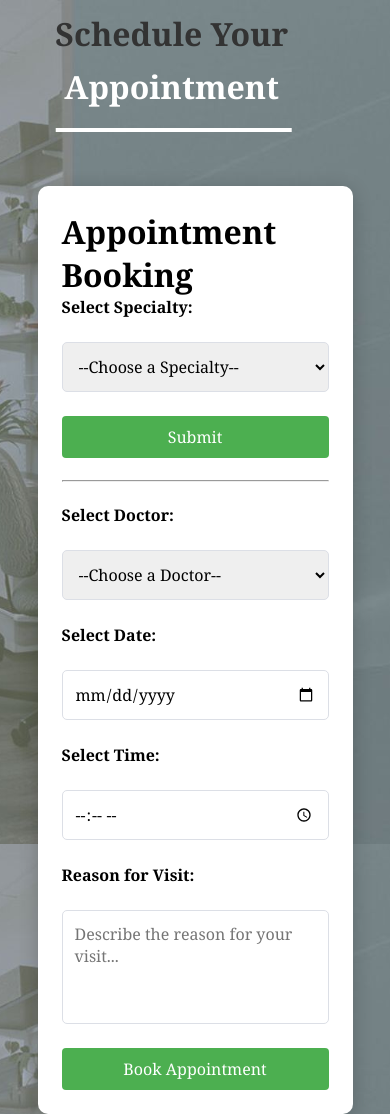
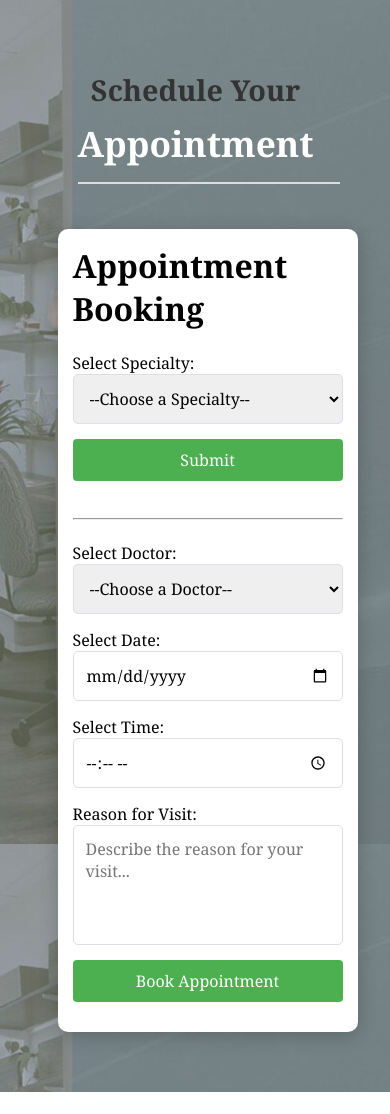
Before and after one commit to iRoseM/Clinic-web-application, a PHP site: page /AppointmentBooking.html in a window 390 px wide. After the commit the page ends 1092 px from the top, so only its background shows below. Run offline with PHP 8.4, Linux system fonts and the light colour scheme.

Commit message:
Appointments style

```diff
--- a/AppointmentBooking.html
+++ b/AppointmentBooking.html
@@ -3,11 +3,9 @@
         <meta charset="utf-8">
         <meta name="viewport" content="width=device-width, initial-scale=1.0">
         <link rel="icon" href="img/Logo.png" type="image/x-icon">
-        <!--<link rel="stylesheet" href="style.css">-->
         <title>TheraFlex - Booking Appointment</title>
         <link rel="stylesheet" href="style.css">
         <style>
-           /* Body Styling */
             body {
                 margin: 0;
                 background: url('img/AppointmentsBackground.jpg') no-repeat center center fixed;
@@ -35,10 +33,11 @@
                 <div id="AppointmentForms" >
 
                     <h1>Appointment Booking</h1>
-
+                    <br>
                     <!--First Form-->
                     <form id="specialtyForm" method="POST">
                         <label for="specialty">Select Specialty:</label>
+
                         <select name="specialty" required>
                             <option value="">--Choose a Specialty--</option>
                             <option value="Pediatric">Pediatric</option>
@@ -71,5 +70,6 @@
                     </form>
                 </div>
         </div>
+    <script src="script.js"></script>
     </body>
 </html>
--- a/style.css
+++ b/style.css
@@ -680,46 +680,66 @@ footer .logoSec{
     }
 }
 
+
 /*========= AppointmentsBooking ========*/
+/*========= AppointmentsBooking ========*/
+#main-container {
+    display: flex;
+    flex-wrap: wrap; /* Allow content to wrap on smaller screens */
+    justify-content: space-between;
+    align-items: stretch; /* Align both title and form to stretch equally */
+    width: 90%;
+    max-width: 1200px;
+    margin: auto;
+    height: auto; /* Allow container to adjust height dynamically */
+    padding: 20px;
+    box-sizing: border-box;
+    gap: 20px; /* Add gap between elements */
+}
 
-#AppointmentsTitle hr, #prescribtionTitle hr{
-    border: 2pt solid white;
-    position: absolute;
-    margin-top: 10pt auto ;
-    width:400pt;
-}
-#AppointmentsTitle h1 span {
-    font-size: 4rem;
+#AppointmentsTitle {
+    flex: 1; /* Take up available space */
+    display: flex;
+    flex-direction: column;
+    justify-content: center;
+    align-items: flex-start;
+    text-align: left;
+    font-size: 1.8rem;
+    padding: 10px 20px;
+    color: #333;
+    box-sizing: border-box;
+    min-width: 300px; /* Ensure it doesn't shrink too much */
 }
 
 #AppointmentsTitle h1 {
-    font-size: 2.5rem;
+    font-size: 2rem;
     margin: 0;
-}
-#AppointmentsTitle {
-    flex: 1;
-    color: #333;
-    position: relative;
-    text-align: left;
-    font-size: 4rem;
-    margin-right: 20px;
-    transform: translate(-10%, -50%);
-    margin: 0;
+    word-wrap: break-word; /* Ensure text wraps properly */
 }
 
-/* Form Section */
+#AppointmentsTitle h1 span {
+    font-size: 2.2rem;
+}
+
+#AppointmentsTitle hr {
+    width: 80%;
+    border: 1px solid #ddd;
+    margin: 15px 0;
+}
+
 #AppointmentForms {
     flex: 1;
     background: white;
     box-shadow: 0px 4px 20px rgba(0, 0, 0, 0.2);
     border-radius: 10px;
-    max-width: 650px;
+    max-width: 600px; /* Prevent form from growing too wide */
     width: 100%;
-    padding: 2em;
-    margin-left: 20px;
-    box-sizing: border-box; /* Ensure padding is part of the element size */
+    padding: 20px;
+    box-sizing: border-box;
+    height: auto; /* Automatically adjust height */
+    overflow: hidden;
+    min-width: 300px; /* Ensure the form doesn't shrink too much */
 }
-
 
 select, input, textarea, button {
     font-size: 1rem;
@@ -728,75 +748,53 @@ select, input, textarea, button {
     border-radius: 5px;
     outline: none;
     transition: 0.3s;
-}
-
-select:focus, input:focus, textarea:focus {
-    border-color: #B7B7A4;
-    box-shadow: 0 0 5px #A5A58D;
+    width: 100%; /* Full width for consistency */
+    margin-bottom: 15px;
+    box-sizing: border-box;
 }
 
 textarea {
     resize: none;
+    height: 120px;
 }
 
-#bookingForm, #specialtyForm {
-    display: flex;
-    flex-direction: column;
-    gap: 1.5em;
+button {
+    background-color: #4caf50;
+    color: white;
+    border: none;
+    border-radius: 5px;
+    padding: 0.75em;
+    font-size: 1rem;
+    cursor: pointer;
+    width: 100%;
 }
 
-#bookingForm label, #specialtyForm label{
-    color: #000000;
-    font-weight: bolder;
-}
-#main-container {
-    display: flex;
-    justify-content: space-between;
-    align-items: center;
-    width: 90%;
-    max-width: 1200px;
-    margin: auto;
-    gap: 20px;
-    padding: 20px 0;
-    height: 100vh;
+button:hover {
+    background-color: #45a049;
 }
 
-/* Form Responsive Design */
+/* Responsive adjustments */
 @media (max-width: 1024px) {
-    #main-container, .pcontainer {
-        flex-direction: column; /* Stack title and form vertically */
-        gap: 30px; /* Add spacing between stacked sections */
-        padding: 20px 0; /* Maintain top and bottom space on smaller screens */
+    #main-container {
+        flex-direction: column; /* Stack elements vertically */
+        gap: 20px;
     }
 
-    #AppointmentsTitle, .prescribtionTitle , .ptitleBackground{
-        text-align: center;
-        margin: 0; /* Reset margins */
+    #AppointmentsTitle {
+        text-align: center; /* Center-align title */
     }
-
-    #AppointmentForms , #PatientMedForm{
-        margin: 0; /* Reset margins */
-    }
-
 }
 
 @media (max-width: 768px) {
-    #AppointmentsTitle h1 , #prescribtionTitle h1{
-        font-size: 2rem;
-        text-align: center;
+    #AppointmentsTitle h1 {
+        font-size: 1.8rem;
     }
 
-    #AppointmentsTitle h1 span , #prescribtionTitle h1 span {
-        font-size: 2rem;
-
+    #AppointmentForms {
+        padding: 15px;
     }
 
-    #AppointmentForms, #PatientMedForm {
-        padding: 1.5em;
-    }
-
-    #AppointmentsTitle hr , #prescribtionTitle hr {
-        margin: 20px auto; /* Center horizontally */
+    #AppointmentsTitle hr {
         width: 100%;
     }
 }
```
